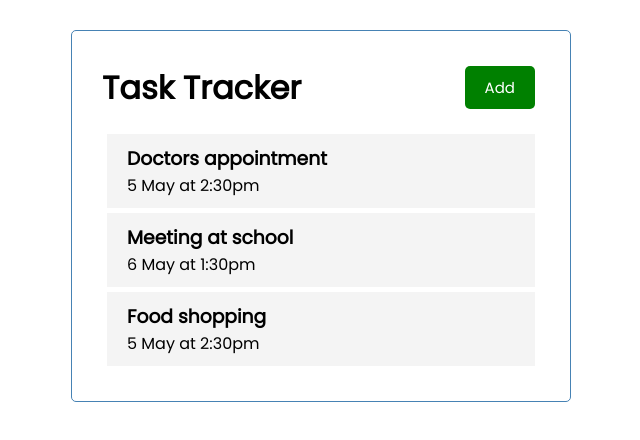
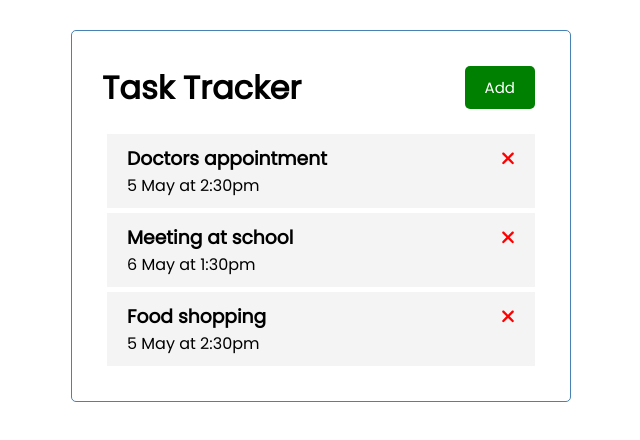
Before and after one commit to valentina-maggio/react-task-tracker, a React (Create React App) app: page / in a window 1280 px wide. Shown: the top 440 px of the page, without its empty margins (319-959 px from the left). Built offline with nearby package versions, Linux system fonts and the light colour scheme.

Commit message:
Add icons package to use icons in Task component

```diff
--- a/package.json
+++ b/package.json
@@ -3,6 +3,10 @@
   "version": "0.1.0",
   "private": true,
   "dependencies": {
+    "@fortawesome/fontawesome-svg-core": "^6.1.1",
+    "@fortawesome/free-regular-svg-icons": "^6.1.1",
+    "@fortawesome/free-solid-svg-icons": "^6.1.1",
+    "@fortawesome/react-fontawesome": "^0.1.18",
     "@testing-library/jest-dom": "^5.16.4",
     "@testing-library/react": "^13.1.1",
     "@testing-library/user-event": "^13.5.0",
--- a/public/index.html
+++ b/public/index.html
@@ -24,7 +24,7 @@
       work correctly both with client-side routing and a non-root public URL.
       Learn how to configure a non-root public URL by running `npm run build`.
     -->
-    <title>React App</title>
+    <title>Task Tracker</title>
   </head>
   <body>
     <noscript>You need to enable JavaScript to run this app.</noscript>
--- a/src/components/Task.js
+++ b/src/components/Task.js
@@ -1,7 +1,12 @@
+import { FontAwesomeIcon } from '@fortawesome/react-fontawesome';
+import { faTimes } from '@fortawesome/free-solid-svg-icons';
+
 const Task = ({ task }) => {
   return (
     <div className='task'>
-      <h3>{task.text}</h3>
+      <h3>
+        {task.text} <FontAwesomeIcon icon={faTimes} style={{color: 'red', cursor: 'pointer'}} />
+      </h3>
       <p>{task.day}</p>
     </div>
   )
```
Also changed, not shown: 1 other file (tests, documents, lock files or other folders).
